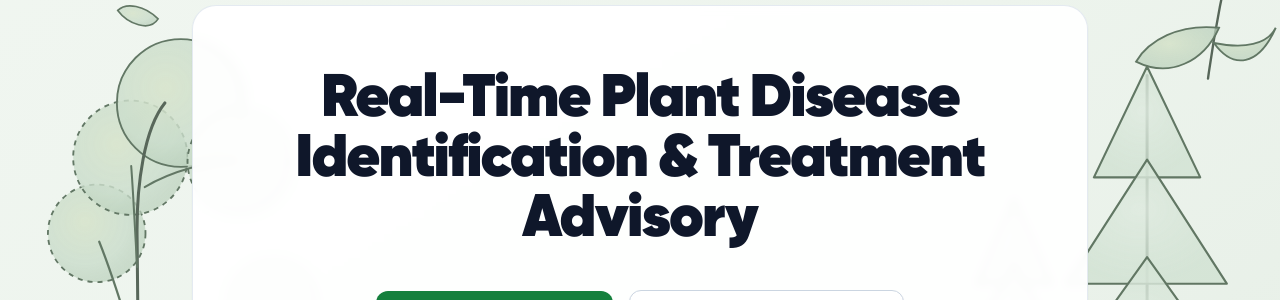
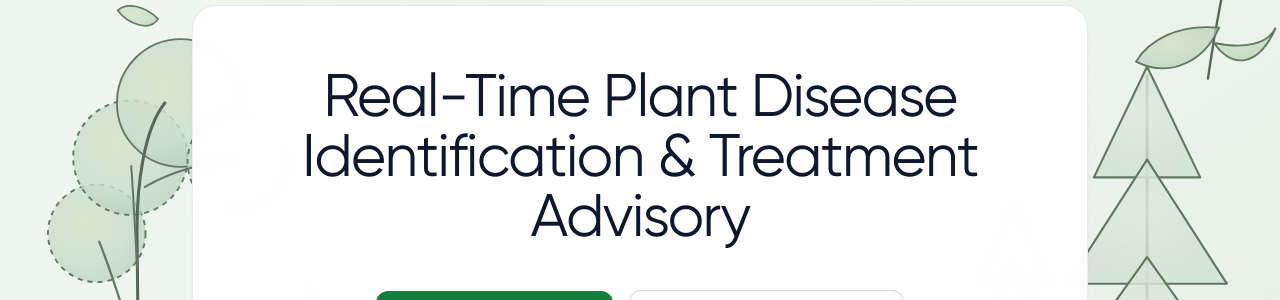
Before and after one commit to D-NithinTeja/Plant-Aid, a React (Vite) app in the folder frontend/: page / in a window 1280 px wide. Shown: the part 184-484 px from the top of the page. Built offline with nearby package versions, Linux system fonts and the light colour scheme; no server answers.

Commit message:
style(ui): remove boldness from landing page hero title

```diff
--- a/frontend/src/pages/LandingPage.tsx
+++ b/frontend/src/pages/LandingPage.tsx
@@ -10,7 +10,7 @@ export const LandingPage: React.FC = () => {
     <div className="min-h-[82vh] flex items-center justify-center py-10 px-4 sm:px-6 lg:px-8 bg-transparent">
       {/* Hero Floating Card */}
       <div className="w-full max-w-4xl mx-auto bg-white/95 backdrop-blur-sm rounded-3xl p-10 sm:p-16 shadow-sm border border-slate-200/90 text-center space-y-8">
-        <h1 className="text-3xl sm:text-5xl lg:text-6xl font-extrabold tracking-tight text-slate-900 leading-tight">
+        <h1 className="text-3xl sm:text-5xl lg:text-6xl font-normal tracking-tight text-slate-900 leading-tight">
           Real-Time Plant Disease Identification & Treatment Advisory
         </h1>
 
```
